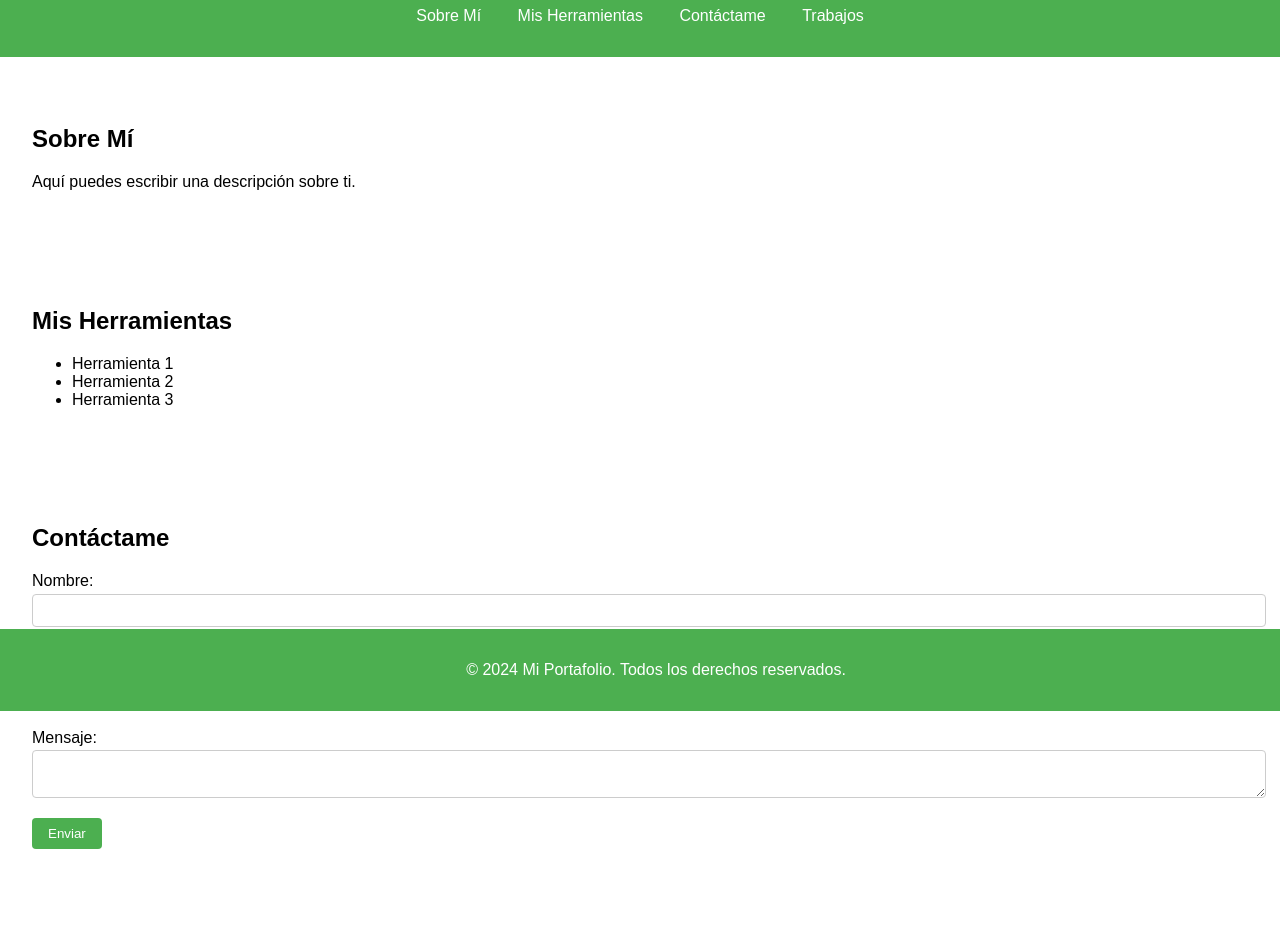
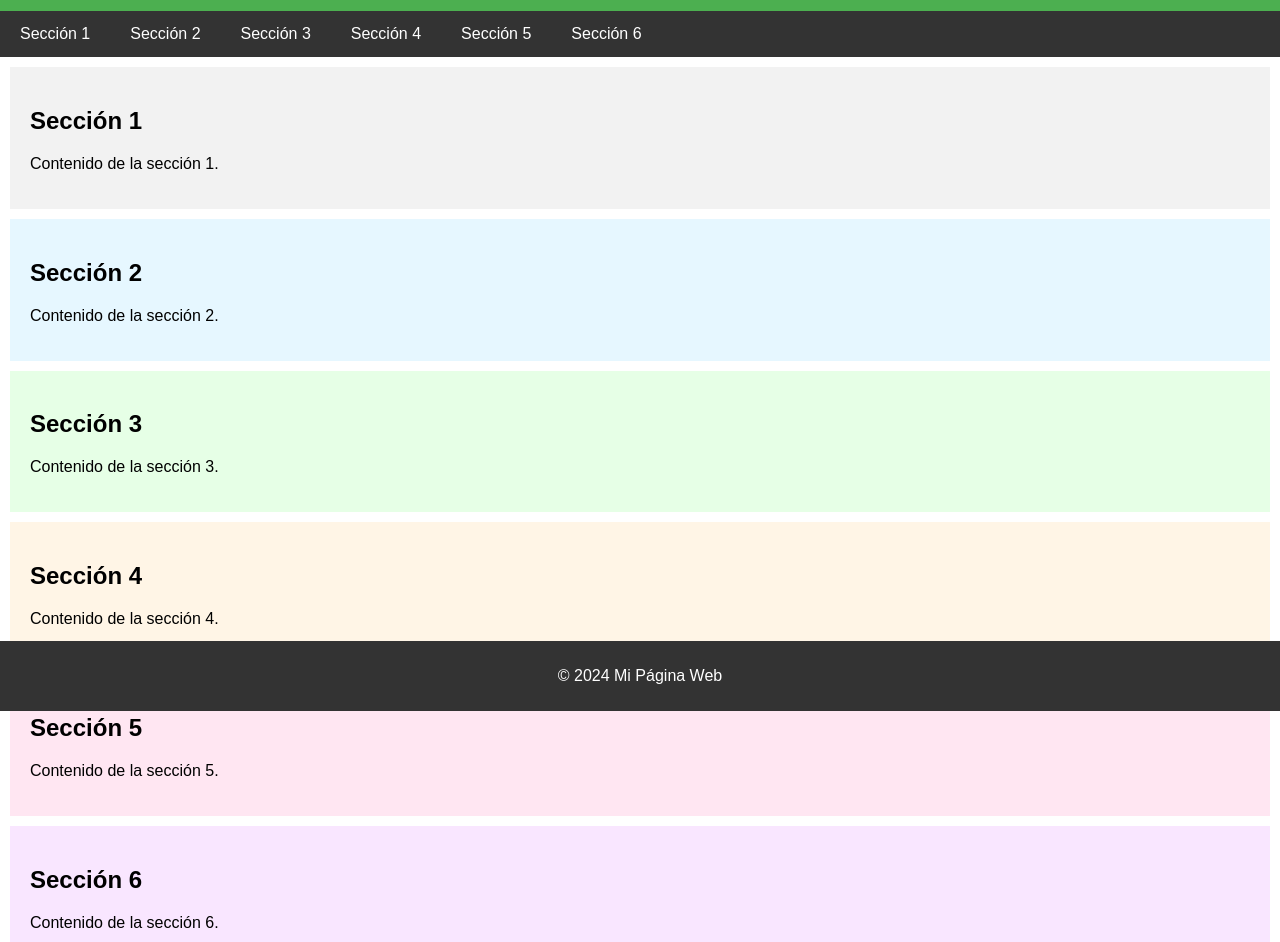
Before and after one commit to Andlopsara/andlopsara.github.io, a plain HTML site: page index.html in a window 1280 px wide. Shown: the part 89-1031 px from the top of the page. Drawn offline with Linux system fonts and the light colour scheme.

Commit message:
Actualice mi pagina 220724

```diff
--- a/index.html
+++ b/index.html
@@ -1,59 +1,49 @@
-
 <!DOCTYPE html>
 <html lang="es">
 <head>
     <meta charset="UTF-8">
     <meta name="viewport" content="width=device-width, initial-scale=1.0">
+    <title>Portafolio Andrea</title>
     <link rel="stylesheet" href="style.css">
-    <title>Portafolio de Andrea López</title>
 </head>
 <body>
     <header>
-        <h1>Bienvenidos a mi Portafolio</h1>
-        <nav>
-            <ul>
-                <li><a href="#sobre-mi">Sobre Mí</a></li>
-                <li><a href="#mis-herramientas">Mis Herramientas</a></li>
-                <li><a href="#contactame">Contáctame</a></li>
-                <li><a href="#trabajos">Trabajos</a></li>
-            </ul>
-        </nav>
+        <h1>Mi Página Web</h1>
     </header>
-
-    <section id="sobre-mi">
-        <h2>Sobre Mí</h2>
-        <p>Aquí puedes escribir una descripción sobre ti.</p>
+    <nav>
+        <a href="#section1">Sección 1</a>
+        <a href="#section2">Sección 2</a>
+        <a href="#section3">Sección 3</a>
+        <a href="#section4">Sección 4</a>
+        <a href="#section5">Sección 5</a>
+        <a href="#section6">Sección 6</a>
+    </nav>
+    <section id="section1">
+        <h2>Sección 1</h2>
+        <p>Contenido de la sección 1.</p>
     </section>
-
-    <section id="mis-herramientas">
-        <h2>Mis Herramientas</h2>
-        <ul>
-            <li>Herramienta 1</li>
-            <li>Herramienta 2</li>
-            <li>Herramienta 3</li>
-        </ul>
+    <section id="section2">
+        <h2>Sección 2</h2>
+        <p>Contenido de la sección 2.</p>
     </section>
-
-    <section id="contactame">
-        <h2>Contáctame</h2>
-        <form>
-            <label for="nombre">Nombre:</label>
-            <input type="text" id="nombre" name="nombre" required>
-            <label for="email">Email:</label>
-            <input type="email" id="email" name="email" required>
-            <label for="mensaje">Mensaje:</label>
-            <textarea id="mensaje" name="mensaje" required></textarea>
-            <button type="submit">Enviar</button>
-        </form>
+    <section id="section3">
+        <h2>Sección 3</h2>
+        <p>Contenido de la sección 3.</p>
     </section>
-
-    <section id="trabajos">
-        <h2>Trabajos</h2>
-        <p>Aquí puedes mostrar algunos de tus trabajos realizados.</p>
+    <section id="section4">
+        <h2>Sección 4</h2>
+        <p>Contenido de la sección 4.</p>
     </section>
-
+    <section id="section5">
+        <h2>Sección 5</h2>
+        <p>Contenido de la sección 5.</p>
+    </section>
+    <section id="section6">
+        <h2>Sección 6</h2>
+        <p>Contenido de la sección 6.</p>
+    </section>
     <footer>
-        <p>&copy; 2024 Mi Portafolio. Todos los derechos reservados.</p>
+        <p>&copy; 2024 Mi Página Web</p>
     </footer>
 </body>
 </html>
--- a/style.css
+++ b/style.css
@@ -2,68 +2,69 @@ body {
     font-family: Arial, sans-serif;
     margin: 0;
     padding: 0;
-    box-sizing: border-box;
 }
 
 header {
     background-color: #4CAF50;
     color: white;
-    padding: 1rem;
+    padding: 10px 0;
     text-align: center;
 }
 
-header nav ul {
-    list-style: none;
-    padding: 0;
+nav {
+    background-color: #333;
+    overflow: hidden;
 }
 
-header nav ul li {
-    display: inline;
-    margin: 0 1rem;
-}
-
-header nav ul li a {
+nav a {
+    float: left;
+    display: block;
     color: white;
+    text-align: center;
+    padding: 14px 20px;
     text-decoration: none;
 }
 
+nav a:hover {
+    background-color: #ddd;
+    color: black;
+}
+
 section {
-    padding: 2rem;
-    margin: 1rem 0;
+    padding: 20px;
+    margin: 10px;
+}
+
+#section1 {
+    background-color: #f2f2f2; /* Gris claro */
+}
+
+#section2 {
+    background-color: #e6f7ff; /* Azul claro */
+}
+
+#section3 {
+    background-color: #e6ffe6; /* Verde claro */
+}
+
+#section4 {
+    background-color: #fff5e6; /* Naranja claro */
+}
+
+#section5 {
+    background-color: #ffe6f2; /* Rosa claro */
+}
+
+#section6 {
+    background-color: #f9e6ff; /* Violeta claro */
 }
 
 footer {
-    background-color: #4CAF50;
+    background-color: #333;
     color: white;
     text-align: center;
-    padding: 1rem;
+    padding: 10px 0;
     position: fixed;
     bottom: 0;
     width: 100%;
 }
-
-form label {
-    display: block;
-    margin: 0.5rem 0 0.2rem;
-}
-
-form input, form textarea {
-    width: 100%;
-    padding: 0.5rem;
-    margin-bottom: 1rem;
-    border: 1px solid #ccc;
-    border-radius: 4px;
-}
-
-form button {
-    background-color: #4CAF50;
-    color: white;
-    padding: 0.5rem 1rem;
-    border: none;
-    border-radius: 4px;
-    cursor: pointer;
-}
-
-form button:hover {
-    background-color: #45a049;
-}
```
